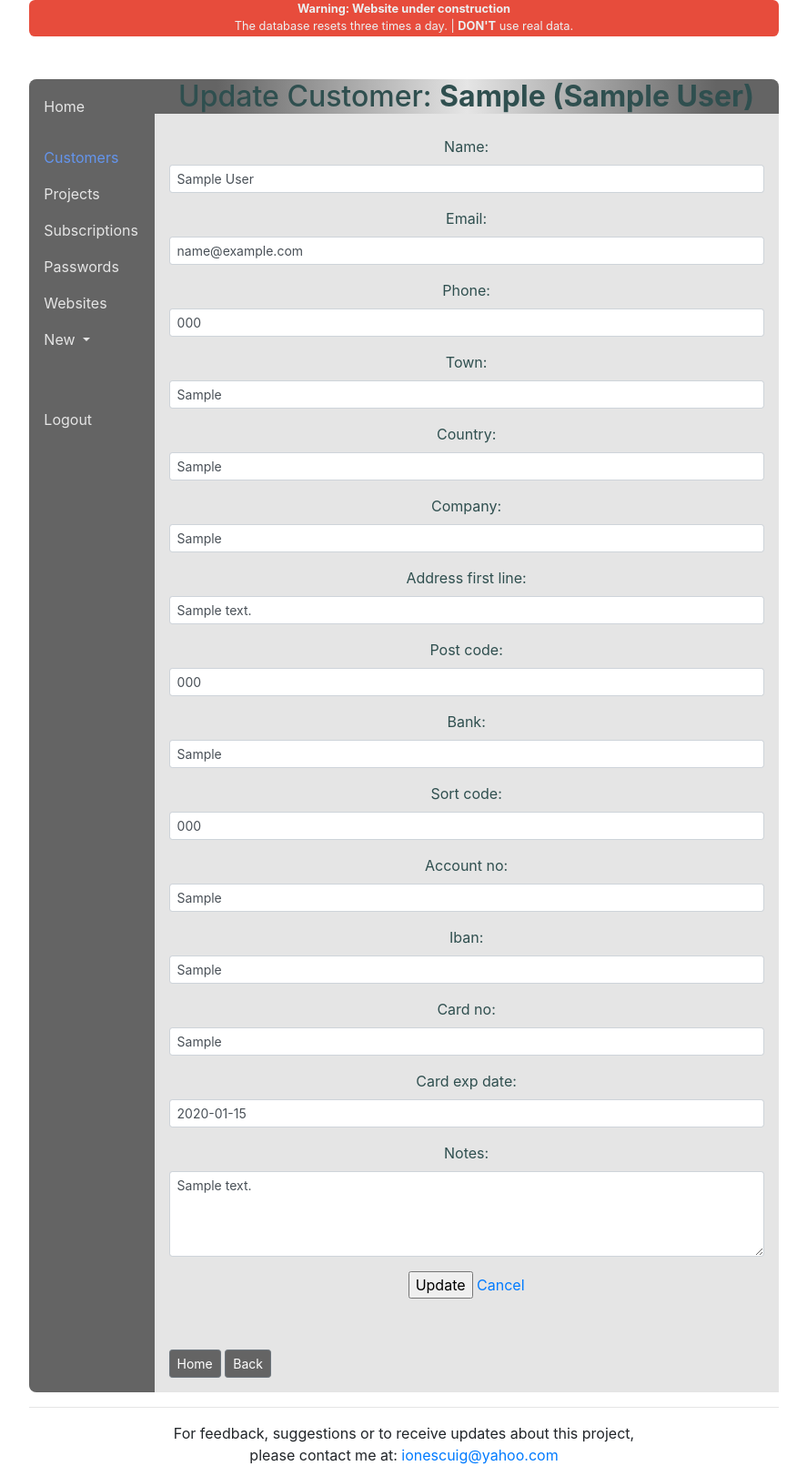
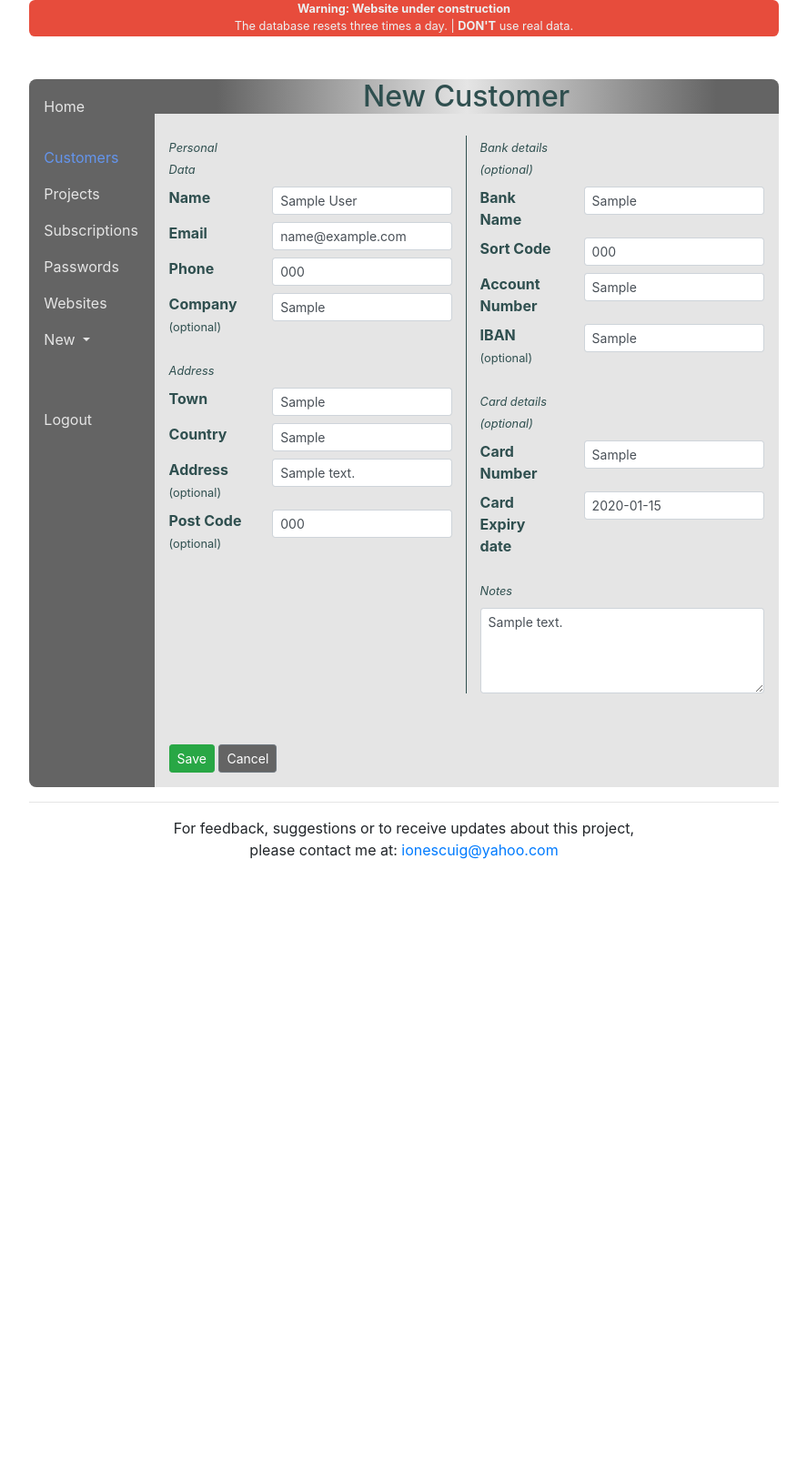
Before and after one commit to ionescuig/freelance-manager, a Django app: page /customers/1/update in a window 1280 px wide. Shown: the whole page at 91% size, without its empty margins (196-1083 px from the left). After the commit the page ends 944 px from the top, so only its background shows below. Run offline with Django 3.2, Linux system fonts and the light colour scheme; a user stored in the database is signed in; tables that the repository leaves empty hold one stand-in row (values such as "Sample post"); parts of the project's set-up code (start-up, migrations or seed data) failed here and were passed over; some libraries are stand-ins or nearby versions.

Commit message:
Finished front end for customers. Small updates to websites

```diff
--- a/src/customers/views.py
+++ b/src/customers/views.py
@@ -8,7 +8,7 @@ from projects.models import Project
 
 
 class CustomerCreateView(LoginRequiredMixin, CreateView):
-    template_name = 'customers/create.html'
+    template_name = 'customers/create-update.html'
     form_class = CustomerForm
 
     def get_context_data(self, **kwargs):
@@ -28,7 +28,7 @@ class CustomerDetailView(LoginRequiredMixin, DetailView):
 
 
 class CustomerUpdateView(LoginRequiredMixin, UpdateView):
-    template_name = 'customers/update.html'
+    template_name = 'customers/create-update.html'
     form_class = CustomerForm
     queryset = Customer.objects.all()
 
--- /dev/null
+++ b/src/templates/customers/create-update.html
@@ -0,0 +1,199 @@
+{% extends 'base.html' %}
+{% load static %}
+
+{% block title %}
+    FM | New Customer
+{% endblock title %}
+
+{% block content-title %}
+    New Customer
+{% endblock content-title %}
+
+
+{% block content %}
+    <form id="form" method="POST">
+        {% csrf_token %}
+        <div class="row">
+            <!-- First column -->
+            <div class="col-md-6" style="border-right: solid 1px darkslategrey">
+                <!-- Personal data -->
+                <div class="row mb-2">
+                    <div class="col-md-4"><small><em>Personal Data</em></small></div>
+                </div>
+                <div class="row mb-2">
+                    <div class="col-md-4"><strong>Name</strong></div>
+                    <div class="col-md-8">
+                        {{ form.name }}
+                        {% if form.name.errors %}
+                            <small class="text-danger ml-2">{{ form.name.errors|striptags }}</small>
+                        {% endif %}
+                    </div>
+                </div>
+
+                <div class="row mb-2">
+                    <div class="col-md-4"><strong>Email</strong></div>
+                    <div class="col-md-8">
+                        {{ form.email }}
+                        {% if form.email.errors %}
+                            <small class="text-danger ml-2">{{ form.email.errors|striptags }}</small>
+                        {% endif %}
+                    </div>
+                </div>
+
+                <div class="row mb-2">
+                    <div class="col-md-4"><strong>Phone</strong></div>
+                    <div class="col-md-8">
+                        {{ form.phone }}
+                        {% if form.phone.errors %}
+                            <small class="text-danger ml-2">{{ form.phone.errors|striptags }}</small>
+                        {% endif %}
+                    </div>
+                </div>
+
+                <div class="row mb-4">
+                    <div class="col-md-4"><strong>Company</strong> <small>(optional)</small></div>
+                    <div class="col-md-8">
+                        {{ form.company }}
+                        {% if form.company.errors %}
+                            <small class="text-danger ml-2">{{ form.company.errors|striptags }}</small>
+                        {% endif %}
+                    </div>
+                </div>
+
+                <!-- Address -->
+                <div class="row mb-2">
+                    <div class="col-md-4"><small><em>Address</em></small></div>
+                </div>
+                <div class="row mb-2">
+                    <div class="col-md-4"><strong>Town</strong></div>
+                    <div class="col-md-8">
+                        {{ form.town }}
+                        {% if form.town.errors %}
+                            <small class="text-danger ml-2">{{ form.town.errors|striptags }}</small>
+                        {% endif %}
+                    </div>
+                </div>
+
+                <div class="row mb-2">
+                    <div class="col-md-4"><strong>Country</strong></div>
+                    <div class="col-md-8">
+                        {{ form.country }}
+                        {% if form.country.errors %}
+                            <small class="text-danger ml-2">{{ form.country.errors|striptags }}</small>
+                        {% endif %}
+                    </div>
+                </div>
+
+                <div class="row mb-2">
+                    <div class="col-md-4"><strong>Address</strong> <small>(optional)</small></div>
+                    <div class="col-md-8">
+                        {{ form.address_first_line }}
+                        {% if form.address_first_line.errors %}
+                            <small class="text-danger ml-2">{{ form.address_first_line.errors|striptags }}</small>
+                        {% endif %}
+                    </div>
+                </div>
+
+                <div class="row">
+                    <div class="col-md-4"><strong>Post Code</strong> <small>(optional)</small></div>
+                    <div class="col-md-8">
+                        {{ form.post_code }}
+                        {% if form.post_code.errors %}
+                            <small class="text-danger ml-2">{{ form.post_code.errors|striptags }}</small>
+                        {% endif %}
+                    </div>
+                </div>
+            </div>
+
+            <!-- Second column -->
+            <div class="col-md-6">
+                <!-- Bank details -->
+                <div class="row mb-2">
+                    <div class="col-md-4"><small><em>Bank details (optional)</em></small></div>
+                </div>
+                <div class="row mb-2">
+                    <div class="col-md-4"><strong>Bank Name</strong></div>
+                    <div class="col-md-8">
+                        {{ form.bank }}
+                        {% if form.bank.errors %}
+                            <small class="text-danger ml-2">{{ form.bank.errors|striptags }}</small>
+                        {% endif %}
+                    </div>
+                </div>
+
+                <div class="row mb-2">
+                    <div class="col-md-4"><strong>Sort Code</strong></div>
+                    <div class="col-md-8">
+                        {{ form.sort_code }}
+                        {% if form.sort_code.errors %}
+                            <small class="text-danger ml-2">{{ form.sort_code.errors|striptags }}</small>
+                        {% endif %}
+                    </div>
+                </div>
+
+                <div class="row mb-2">
+                    <div class="col-md-4"><strong>Account Number</strong></div>
+                    <div class="col-md-8">
+                        {{ form.account_no }}
+                        {% if form.account_no.errors %}
+                            <small class="text-danger ml-2">{{ form.account_no.errors|striptags }}</small>
+                        {% endif %}
+                    </div>
+                </div>
+
+                <div class="row mb-4">
+                    <div class="col-md-4"><strong>IBAN</strong> <small>(optional)</small></div>
+                    <div class="col-md-8">
+                        {{ form.iban }}
+                        {% if form.iban.errors %}
+                            <small class="text-danger ml-2">{{ form.iban.errors|striptags }}</small>
+                        {% endif %}
+                    </div>
+                </div>
+
+                <!-- Card details -->
+                <div class="row mb-2">
+                    <div class="col-md-4"><small><em>Card details (optional)</em></small></div>
+                </div>
+                <div class="row mb-2">
+                    <div class="col-md-4"><strong>Card Number</strong></div>
+                    <div class="col-md-8">
+                        {{ form.card_no }}
+                        {% if form.card_no.errors %}
+                            <small class="text-danger ml-2">{{ form.card_no.errors|striptags }}</small>
+                        {% endif %}
+                    </div>
+                </div>
+
+                <div class="row mb-4">
+                    <div class="col-md-4"><strong>Card Expiry date</strong></div>
+                    <div class="col-md-8">
+                        {{ form.card_exp_date }}
+                        {% if form.card_exp_date.errors %}
+                            <small class="text-danger ml-2">{{ form.card_exp_date.errors|striptags }}</small>
+                        {% endif %}
+                    </div>
+                </div>
+
+                <div class="row mb-2">
+                    <div class="col-md-4"><small><em>Notes</em></small></div>
+                </div>
+                <div class="row">
+                    <div class="col-md-12">
+                        {{ form.notes }}
+                        {% if form.notes.errors %}
+                            <small class="text-danger ml-2">{{ form.notes.errors|striptags }}</small>
+                        {% endif %}
+                    </div>
+                </div>
+            </div>
+        </div>
+    </form>
+{% endblock content %}
+
+{% block content-bottom %}
+    <div class="col-md-8">
+        <input class="btn btn-sm btn-success" type="submit" form="form" value="Save">
+        <button class="btn btn-sm btn-secondary" onClick="javascript:history.go(-1);">Cancel</button>
+    </div>
+{% endblock content-bottom %}
--- a/src/templates/customers/update.html
+++ /dev/null
@@ -1,21 +0,0 @@
-{% extends 'base.html' %}
-{% load static %}
-
-{% block title %}
-    FM | Update Customer
-{% endblock title %}
-
-{% block content-title %}
-    Update Customer: <strong>{{ customer }}</strong>
-{% endblock content-title %}
-
-{% block content %}
-    <div class="text-center">
-        <form method="POST">
-            {% csrf_token %}
-            {{ form.as_p }}
-            <input type="submit" value="Update">
-            <a href="{% url 'customers:detail' pk=customer.pk %}">Cancel</a>
-        </form>
-    </div>
-{% endblock content %}
```
Also changed, not shown: src/templates/customers/create.html (deleted, +0 -20 lines), src/templates/customers/delete.html (+22 -10 lines), src/templates/customers/detail.html (+138 -27 lines), src/templates/customers/list.html (+20 -6 lines), src/templates/websites/delete.html (+13 -4 lines), src/templates/websites/detail.html (deleted, +0 -30 lines), src/templates/websites/list.html (+10 -0 lines).
